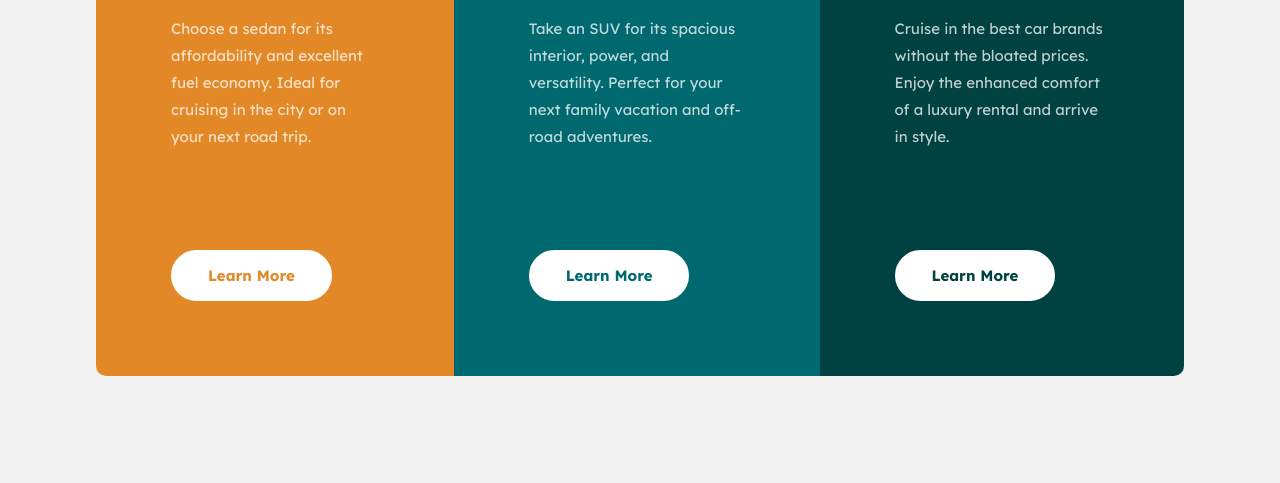
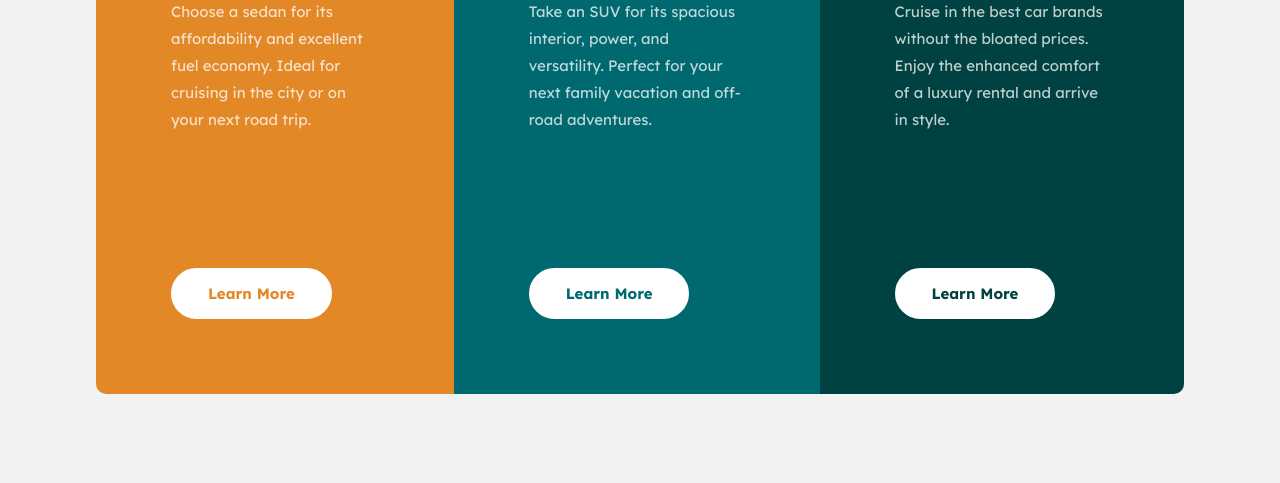
Before and after one commit to aperbet56/3_columns_preview_card_component, a plain HTML site: page index.html in a window 1280 px wide. Shown: the part 317-800 px from the top of the page. Drawn offline with Linux system fonts and the light colour scheme; a web font is replaced by a local one.

Commit message:
Mise à jour du code css

```diff
--- a/style.css
+++ b/style.css
@@ -126,6 +126,6 @@ body {
     }
 
     .card__container__text {
-        margin-bottom: 100px;
+        height: 240px;
     }
 }
```
